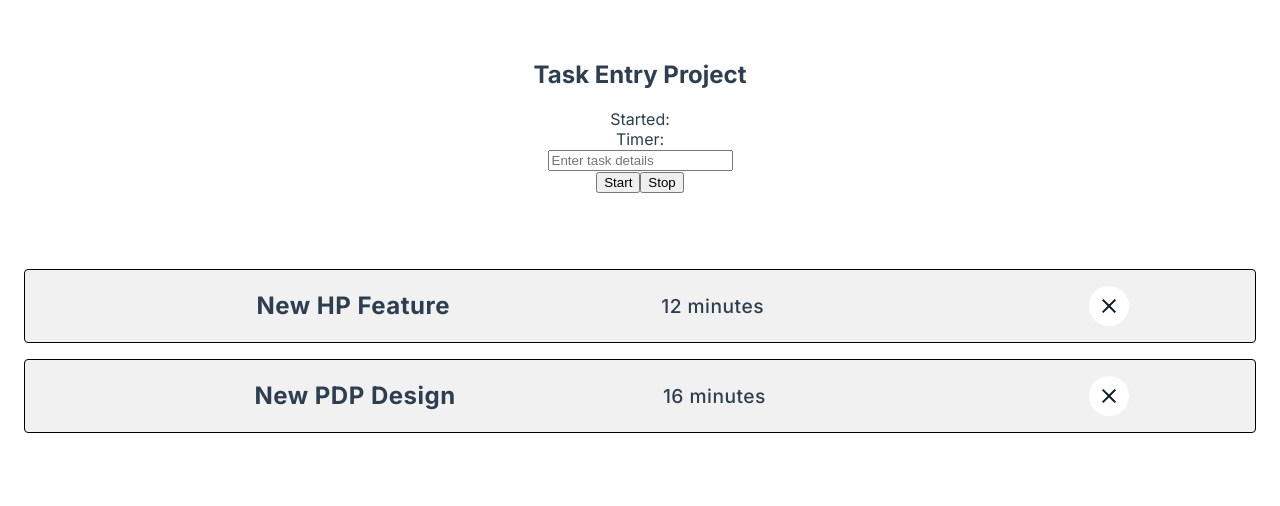
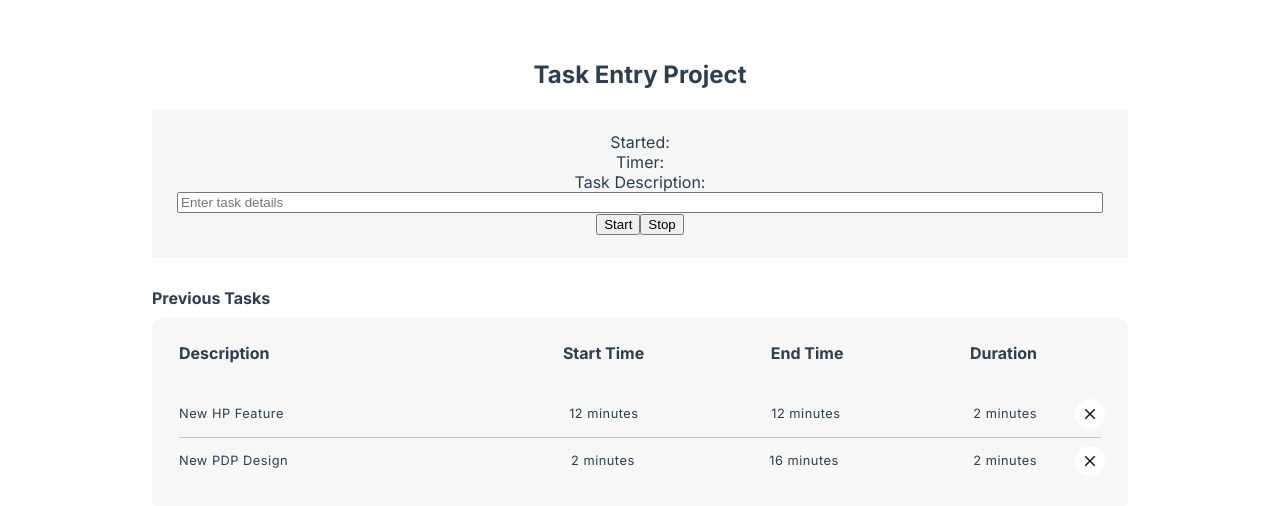
Before and after one commit to Serviox19/roswell, a Vue app: page / in a window 1280 px wide. Shown: the top 506 px of the page. Built offline with nearby package versions, Linux system fonts and the light colour scheme.

Commit message:
task listing styling completed

```diff
--- a/src/App.vue
+++ b/src/App.vue
@@ -26,6 +26,11 @@ export default {
 <style>
   @import url('https://fonts.googleapis.com/css2?family=Inter:wght@400;500;700&display=swap');
 
+  html,body {
+    margin: 0;
+    padding: 0;
+  }
+
   #app {
     font-family: 'Inter', sans-serif;
     -webkit-font-smoothing: antialiased;
@@ -34,4 +39,13 @@ export default {
     color: #2c3e50;
     margin-top: 60px;
   }
+
+  .main-content {
+    display: block;
+    width: 100%;
+    height: auto;
+    max-width: 976px;
+    margin: 0 auto;
+    padding: 0 14px;
+  }
 </style>
--- a/src/components/TaskEntry.vue
+++ b/src/components/TaskEntry.vue
@@ -9,6 +9,7 @@
           Timer: <span id="timer-div"></span>
         </div>
       </div>
+      <label>Task Description:</label>
       <input
         type="text"
         placeholder="Enter task details"
@@ -16,8 +17,8 @@
         @change="title = $event.target.value"
       />
       <div class="task-entry__actions">
-        <button @click="startTimer">Start</button>
-        <button @click="stopTimer">Stop</button>
+        <button class="task-entry__start" @click="startTimer">Start</button>
+        <button class="task-entry__stop" @click="stopTimer">Stop</button>
       </div>
     </div>
   </div>
@@ -38,7 +39,7 @@
         duration: '',
         timerStarted: null,
         error: null,
-        interval: ''
+        interval: {}
       }
     },
     computed: {},
@@ -96,4 +97,13 @@
   }
 </script>
 
-<style lang="scss" scoped></style>
+<style lang="scss" scoped>
+  .task-entry {}
+
+  .task-entry__wrapper {
+    display: flex;
+    flex-direction: column;
+    padding: 23px 25px;
+    background-color: #F6F6F6;
+  }
+</style>
--- a/src/components/TaskList.vue
+++ b/src/components/TaskList.vue
@@ -1,10 +1,14 @@
 <template>
-  <div class="task-list">
+  <div class="task-list" v-if="tasks && tasks.length > 0">
+    <h2 class="task-list__header">Previous Tasks</h2>
     <div class="task-list__wrapper">
-      <div class="task-list__empty" v-if="!tasks && !tasks.length">
-        <h2 class="No entries, please add some!"></h2>
-      </div>
-      <div class="task-list__listing" v-else>
+      <div class="task-list__listing">
+        <div class="task-listing__header">
+          <h6>Description</h6>
+          <h6>Start Time</h6>
+          <h6>End Time</h6>
+          <h6>Duration</h6>
+        </div>
         <task-list-item
           v-for="(item, index) in tasks"
           :key="index"
@@ -48,10 +52,46 @@
     display: block;
     width: 100%;
     height: auto;
-    margin-top: 60px;
+    margin-top: 30px;
+  }
+
+  .task-list__header {
+    text-align: left;
+    margin-bottom: 10px;
+    font-size: 1rem;
+    line-height: 1.25;
+    font-weight: 700;
   }
 
   .task-list__wrapper {
-    padding: 1rem;
+    padding: 25px 27px;
+    background-color: #F7F7F7;
+    border-radius: 10px;
+  }
+
+  .task-list__listing {}
+
+  .task-listing__header {
+    display: none;
+    justify-content: space-between;
+    align-items: flex-start;
+    padding-bottom: 28px;
+    padding-right: 4rem;
+
+    @media only screen and (min-width: 768px) {
+      display: flex;
+
+      h6 {
+        font-size: 1rem;
+        line-height: 1.25;
+        font-weight: 700;
+        margin: 0;
+
+        &:nth-child(1) {
+          flex: 0 1 30%;
+          text-align: left;
+        }
+      }
+    }
   }
 </style>
--- a/src/components/TaskListItem.vue
+++ b/src/components/TaskListItem.vue
@@ -1,11 +1,27 @@
 <template>
   <div class="task-item">
-    <div class="task-item__main">
-      <h3 class="task-item__title">
+    <div class="task-item__block">
+      <label>Description</label>
+      <p class="task-item__block-text">
         {{ task.title }}
-      </h3>
-      <p class="task-item__timestamp">
-        {{ task.time }}
+      </p>
+    </div>
+    <div class="task-item__block">
+      <label>Start Time</label>
+      <p class="task-item__block-text">
+        {{ task.start }}
+      </p>
+    </div>
+    <div class="task-item__block">
+      <label>End Time</label>
+      <p class="task-item__block-text">
+        {{ task.end }}
+      </p>
+    </div>
+    <div class="task-item__block">
+      <label>Duration</label>
+      <p class="task-item__block-text">
+        {{ task.duration }}
       </p>
     </div>
     <button class="task-item__btn" @click="remove">
@@ -37,67 +53,82 @@
 
 <style lang="scss" scoped>
   .task-item {
+    position: relative;
     display: flex;
-    justify-content: space-around;
-    align-items: center;
-    padding: 1rem;
-    border: solid 1px #000;
-    border-radius: 4px;
-    background: #F1F1F1;
+    justify-content: space-between;
+    flex-wrap: wrap;
+    border-bottom: solid 1px #C4C4C4;
+    padding: 15px 0;
 
-    &:not(:last-of-type) {
-      margin-bottom: 1rem;
+    @media only screen and (min-width: 767px) {
+      padding-right: 4rem;
+    }
+
+    &:last-child {
+      border-bottom: none;
     }
   }
 
-  .task-item__main {
+  .task-item__block {
     display: flex;
     flex-direction: column;
-    justify-content: flex-start;
+    justify-content: space-between;
     align-items: flex-start;
 
-    @media only screen and (min-width: 768px) {
-      flex-direction: row;
-      justify-content: space-around;
-      align-items: center;
-      flex: 0 1 60%;
+    @media only screen and (min-width: 767px) {
+      justify-content: flex-start;
+      height: min-content;
+    }
+
+    &:nth-child(1) {
+      flex: 0 1 100%;
+      margin-bottom: 15px;
+
+      @media only screen and (min-width: 767px) {
+        flex: 0 1 30%;
+        margin-bottom: 0;
+      }
+    }
+
+    label {
+      font-size: 0.8rem;
+      line-height: 1rem;
+      margin-bottom: 0.4rem;
+      font-weight: 700;
+
+      @media only screen and (min-width: 767px) {
+        display: none;
+      }
+    }
+
+    p {
+      font-size: 0.8rem;
+      line-height: 1rem;
+      margin-bottom: 0;
+      font-weight: 400;
     }
   }
 
-  .task-item__title {
-    font-size: 1rem;
-    line-height: 1.5;
+  .task-item__block-text {
+    font-size: 0.8rem;
+    line-height: 1rem;
     letter-spacing: 0.5px;
-    font-weight: 700;
-    margin: 0 0 0.8rem;
-
-    @media only screen and (min-width: 768px) {
-      font-size: 1.5rem;
-      margin: 0;
-    }
-  }
-
-  .task-item__timestamp {
-    font-size: 0.8rem;
-    line-height: 1.25;
-    letter-spacing: 0.5px;
-    font-weight: 500;
+    font-weight: 400;
     margin: 0;
-
-    @media only screen and (min-width: 768px) {
-      font-size: 1.2rem;
-    }
   }
 
   .task-item__btn {
+    position: absolute;
+    right: -0.25rem;
+    top: 1rem;
     display: flex;
     justify-content: center;
     align-items: center;
     padding: 0;
     border: none;
     background: transparent;
-    width: 40px;
-    height: 40px;
+    width: 30px;
+    height: 30px;
     border-radius: 100%;
     cursor: pointer;
     -webkit-tap-highlight-color: rgba(0,0,0,0);
@@ -112,5 +143,10 @@
       height: 100%;
       object-fit: cover;
     }
+
+    @media only screen and (min-width: 767px) {
+      top: 50%;
+      transform: translate(0%, -50%);
+    }
   }
 </style>
--- a/src/store/modules/tasks.js
+++ b/src/store/modules/tasks.js
@@ -3,12 +3,16 @@ const state = {
     {
       'id': 1,
       'title': 'New HP Feature',
-      'time': '12 minutes'
+      'start': '12 minutes',
+      'end': '12 minutes',
+      'duration': '2 minutes'
     },
     {
       'id': 2,
       'title': 'New PDP Design',
-      'time': '16 minutes'
+      'start': '2 minutes',
+      'end': '16 minutes',
+      'duration': '2 minutes'
     }
   ]
 };
```
